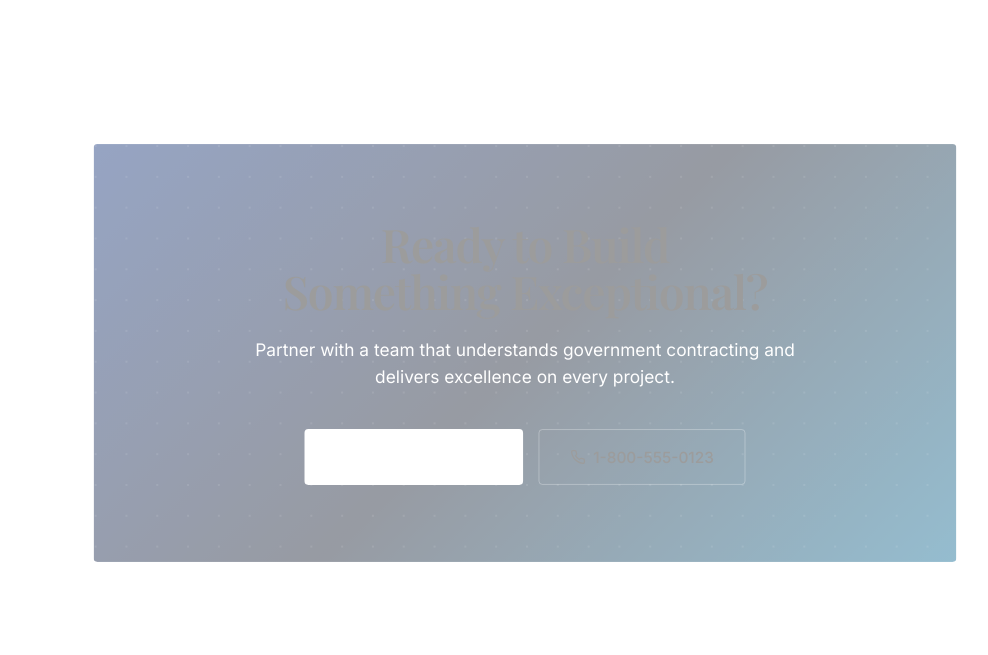
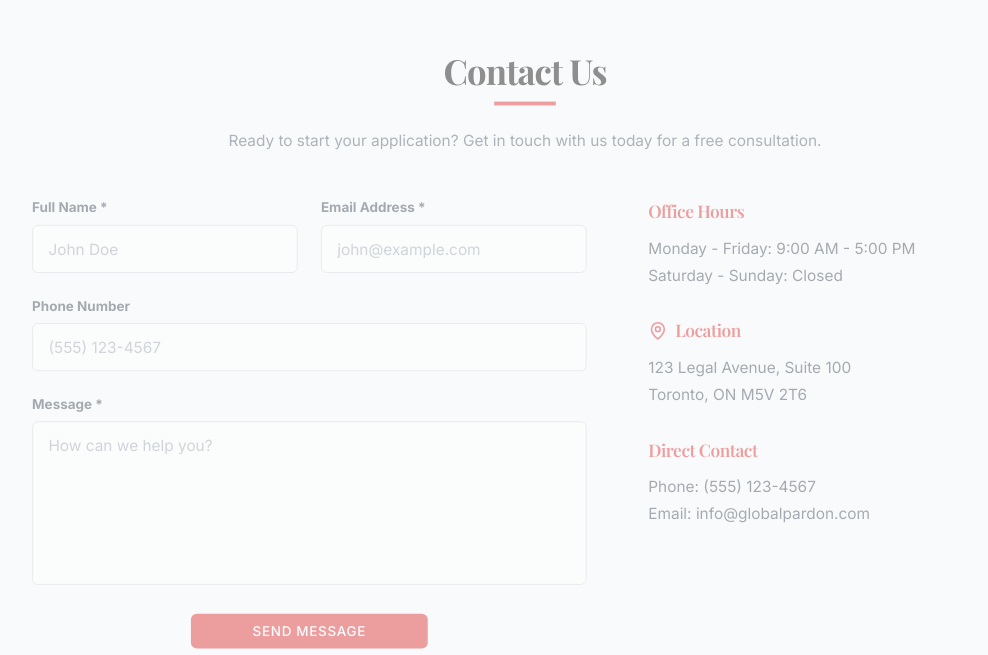
Before and after one commit to developer-bytespak/landing_page2, a Next.js app: page / in a window 1280 px wide. Shown: the part 6585-7240 px from the top of the page, without its empty margins (115-1103 px from the left). Built offline with nearby package versions, Linux system fonts and the light colour scheme; a web font is replaced by a local one.

Commit message:
Contact us page done

```diff
--- a/components/CTA.tsx
+++ b/components/CTA.tsx
@@ -1,6 +1,6 @@
 import { motion, useScroll, useTransform } from "framer-motion";
-import { useRef } from "react";
-import { ArrowRight, Phone } from "lucide-react";
+import { useRef, useState } from "react";
+import { MapPin } from "lucide-react";
 
 const CTA = () => {
   const ref = useRef<HTMLDivElement>(null);
@@ -12,75 +12,170 @@ const CTA = () => {
   const scale = useTransform(scrollYProgress, [0, 0.5], [0.95, 1]);
   const opacity = useTransform(scrollYProgress, [0, 0.3], [0, 1]);
 
+  const [formData, setFormData] = useState({
+    fullName: "",
+    email: "",
+    phone: "",
+    message: "",
+  });
+
+  const handleSubmit = (e: React.FormEvent) => {
+    e.preventDefault();
+    // Handle form submission
+    console.log("Form submitted:", formData);
+  };
+
+  const handleChange = (e: React.ChangeEvent<HTMLInputElement | HTMLTextAreaElement>) => {
+    setFormData({
+      ...formData,
+      [e.target.name]: e.target.value,
+    });
+  };
+
   return (
-    <section id="contact" ref={ref} className="section-padding">
+    <section id="contact" ref={ref} className="py-12 md:py-16 px-6 md:px-12 lg:px-24 bg-gray-50">
       <motion.div
         style={{ scale, opacity }}
-        className="max-w-4xl mx-auto relative rounded-sm overflow-hidden"
+        className="max-w-5xl mx-auto"
       >
-        {/* Background */}
-        <div
-          className="absolute inset-0"
-          style={{
-            background: "linear-gradient(135deg, hsl(221, 83%, 25%) 0%, hsl(222, 47%, 11%) 50%, hsl(199, 89%, 30%) 100%)"
-          }}
-        />
+        {/* Header */}
+        <div className="text-center mb-12">
+          <h2 className="text-3xl md:text-4xl font-bold text-black mb-3">
+            Contact Us
+          </h2>
+          <div className="w-16 h-1 bg-red-600 mx-auto mb-6"></div>
+          <p className="text-gray-600 max-w-2xl mx-auto">
+            Ready to start your application? Get in touch with us today for a free consultation.
+          </p>
+        </div>
 
-        {/* Pattern Overlay */}
-        <div
-          className="absolute inset-0 opacity-10"
-          style={{
-            backgroundImage: "radial-gradient(circle at 2px 2px, white 1px, transparent 0)",
-            backgroundSize: "32px 32px"
-          }}
-        />
+        {/* Form and Info Grid */}
+        <div className="grid md:grid-cols-[1.5fr,1fr] gap-8 md:gap-12 lg:gap-16">
+          {/* Left Side - Form */}
+          <div>
+            <form onSubmit={handleSubmit} className="space-y-6">
+              {/* Full Name and Email in same row */}
+              <div className="grid grid-cols-1 md:grid-cols-2 gap-6">
+                {/* Full Name */}
+                <div>
+                  <label htmlFor="fullName" className="block text-sm font-bold text-gray-700 mb-2">
+                    Full Name *
+                  </label>
+                  <input
+                    type="text"
+                    id="fullName"
+                    name="fullName"
+                    value={formData.fullName}
+                    onChange={handleChange}
+                    placeholder="John Doe"
+                    required
+                    className="w-full px-4 py-3 border border-gray-300 rounded-md focus:outline-none focus:ring-2 focus:ring-red-500 focus:border-transparent"
+                  />
+                </div>
 
-        {/* Content */}
-        <div className="relative z-10 px-8 py-16 md:px-16 md:py-20 text-center">
-          <motion.h2
-            initial={{ opacity: 0, y: 30 }}
-            whileInView={{ opacity: 1, y: 0 }}
-            viewport={{ once: false }}
-            transition={{ duration: 0.6 }}
-            className="text-3xl md:text-4xl lg:text-5xl font-serif font-semibold mb-6"
-          >
-            Ready to Build <br className="hidden sm:block" />
-            Something Exceptional?
-          </motion.h2>
+                {/* Email Address */}
+                <div>
+                  <label htmlFor="email" className="block text-sm font-bold text-gray-700 mb-2">
+                    Email Address *
+                  </label>
+                  <input
+                    type="email"
+                    id="email"
+                    name="email"
+                    value={formData.email}
+                    onChange={handleChange}
+                    placeholder="john@example.com"
+                    required
+                    className="w-full px-4 py-3 border border-gray-300 rounded-md focus:outline-none focus:ring-2 focus:ring-red-500 focus:border-transparent"
+                  />
+                </div>
+              </div>
 
-          <motion.p
-            initial={{ opacity: 0, y: 20 }}
-            whileInView={{ opacity: 1, y: 0 }}
-            viewport={{ once: false }}
-            transition={{ duration: 0.6, delay: 0.1 }}
-            className="text-lg text-white max-w-xl mx-auto mb-10"
-          >
-            Partner with a team that understands government contracting and
-            delivers excellence on every project.
-          </motion.p>
+              {/* Phone Number */}
+              <div>
+                <label htmlFor="phone" className="block text-sm font-bold text-gray-700 mb-2">
+                  Phone Number
+                </label>
+                <input
+                  type="tel"
+                  id="phone"
+                  name="phone"
+                  value={formData.phone}
+                  onChange={handleChange}
+                  placeholder="(555) 123-4567"
+                  className="w-full px-4 py-3 border border-gray-300 rounded-md focus:outline-none focus:ring-2 focus:ring-red-500 focus:border-transparent"
+                />
+              </div>
 
-          <motion.div
-            initial={{ opacity: 0, scale: 0.95 }}
-            whileInView={{ opacity: 1, scale: 1 }}
-            viewport={{ once: false }}
-            transition={{ duration: 0.5, delay: 0.2 }}
-            className="flex flex-col sm:flex-row gap-4 justify-center"
-          >
-            <a
-              href="mailto:contact@cefservices.com"
-              className="inline-flex items-center justify-center gap-2 px-8 py-4 bg-white text-background font-medium rounded-sm hover:bg-white/90 transition-all duration-300 animate-pulse-glow"
-            >
-              Contact Our Team
-              <ArrowRight className="w-4 h-4" />
-            </a>
-            <a
-              href="tel:+1-800-555-0123"
-              className="inline-flex items-center justify-center gap-2 px-8 py-4 border border-white/30 font-medium rounded-sm hover:bg-white/10 transition-all duration-300"
-            >
-              <Phone className="w-4 h-4" />
-              1-800-555-0123
-            </a>
-          </motion.div>
+              {/* Message */}
+              <div>
+                <label htmlFor="message" className="block text-sm font-bold text-gray-700 mb-2">
+                  Message *
+                </label>
+                <textarea
+                  id="message"
+                  name="message"
+                  value={formData.message}
+                  onChange={handleChange}
+                  placeholder="How can we help you?"
+                  required
+                  rows={6}
+                  className="w-full px-4 py-3 border border-gray-300 rounded-md focus:outline-none focus:ring-2 focus:ring-red-500 focus:border-transparent resize-none"
+                />
+              </div>
+
+              {/* Submit Button */}
+              <div className="flex justify-center">
+                <button
+                  type="submit"
+                  className="bg-red-600 text-white font-medium py-2 px-16 rounded-md hover:bg-red-700 transition-colors uppercase tracking-wider text-sm"
+                >
+                  Send Message
+                </button>
+              </div>
+            </form>
+          </div>
+
+          {/* Right Side - Info */}
+          <div className="space-y-8">
+            {/* Office Hours */}
+            <div>
+              <h3 className="text-lg font-semibold text-red-600 mb-3">
+                Office Hours
+              </h3>
+              <div className="text-gray-700 space-y-1">
+                <p>Monday - Friday: 9:00 AM - 5:00 PM</p>
+                <p>Saturday - Sunday: Closed</p>
+              </div>
+            </div>
+
+            {/* Location */}
+            <div>
+              <h3 className="text-lg font-semibold text-red-600 mb-3 flex items-center gap-2">
+                <MapPin className="w-5 h-5" />
+                Location
+              </h3>
+              <div className="text-gray-700 space-y-1">
+                <p>123 Legal Avenue, Suite 100</p>
+                <p>Toronto, ON M5V 2T6</p>
+              </div>
+            </div>
+
+            {/* Direct Contact */}
+            <div>
+              <h3 className="text-lg font-semibold text-red-600 mb-3">
+                Direct Contact
+              </h3>
+              <div className="text-gray-700 space-y-1">
+                <p>
+                  Phone: <a href="tel:555-123-4567" className="hover:text-red-600 transition-colors">(555) 123-4567</a>
+                </p>
+                <p>
+                  Email: <a href="mailto:info@globalpardon.com" className="hover:text-red-600 transition-colors">info@globalpardon.com</a>
+                </p>
+              </div>
+            </div>
+          </div>
         </div>
       </motion.div>
     </section>
```
